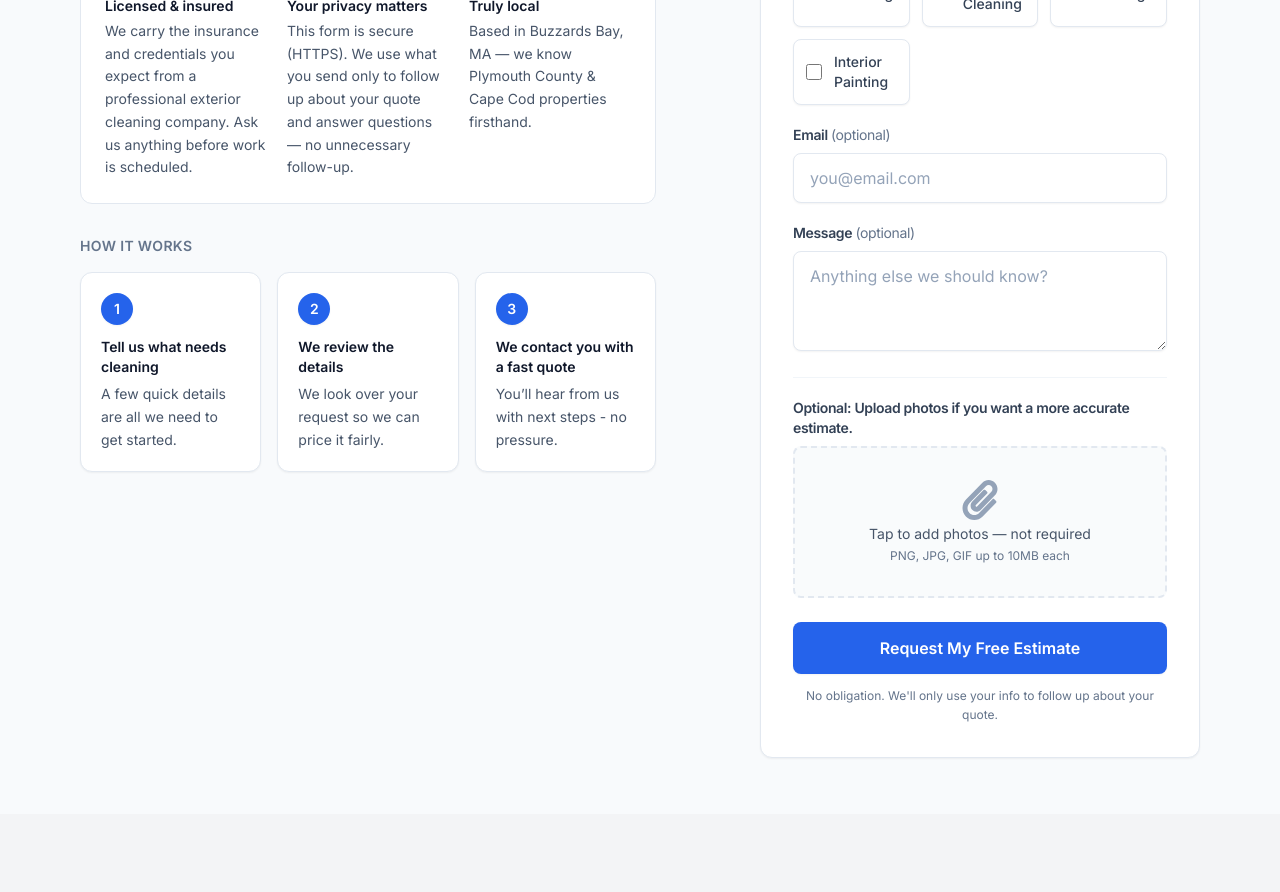
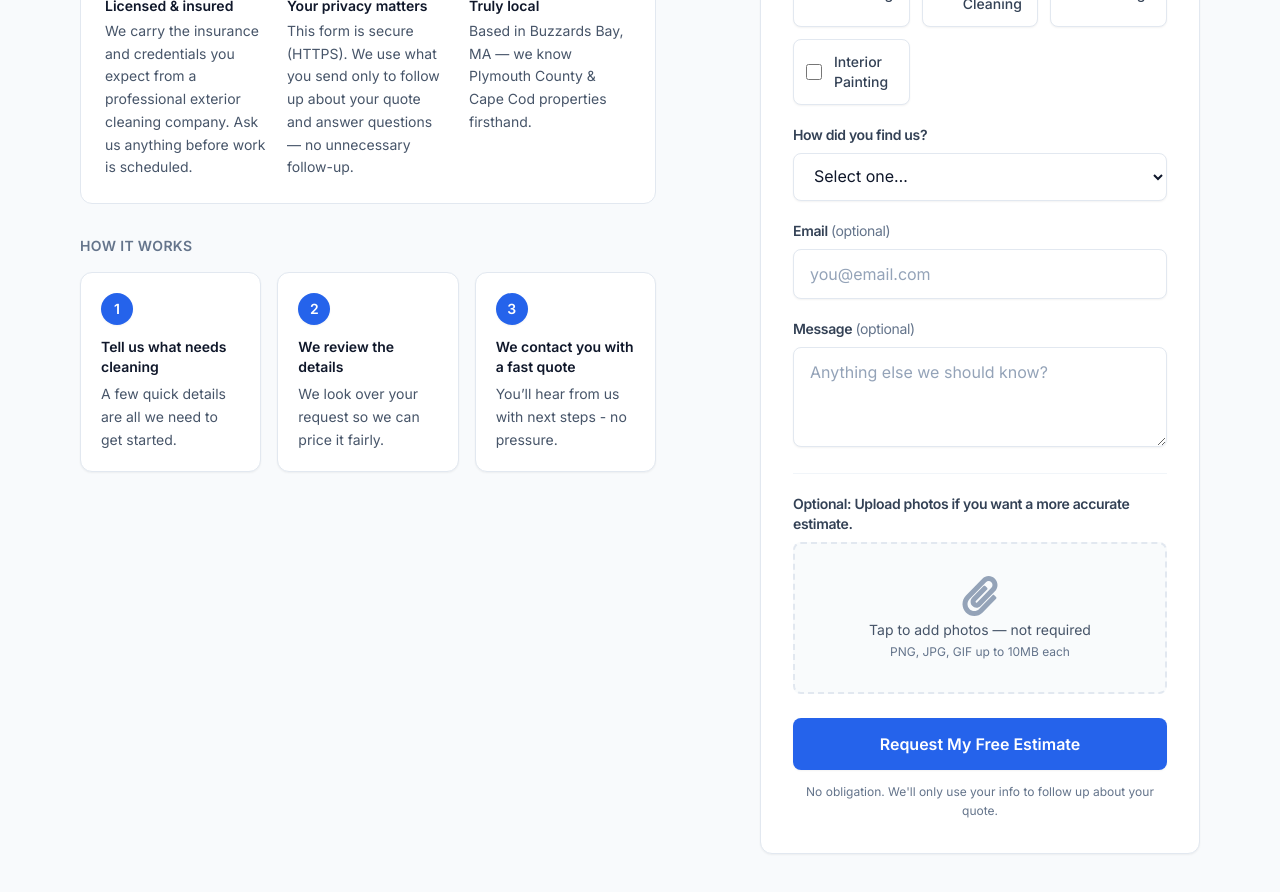
Before and after one commit to jaredvgraham/graham-power-washing, a Next.js app: page /quote in a window 1280 px wide. Shown: the part 920-1812 px from the top of the page. Before the commit the page ends 1734 px from the top, so only its background shows below. Built offline with nearby package versions, Linux system fonts and the light colour scheme.

Commit message:
how you founf us

```diff
--- a/src/app/api/admin/quote/route.ts
+++ b/src/app/api/admin/quote/route.ts
@@ -3,11 +3,11 @@ import { NextRequest, NextResponse } from "next/server";
 
 export async function POST(req: NextRequest, res: NextResponse) {
   try {
-    const { name, town, phone, email } = await req.json();
+    const { name, town, phone, email, howYouFoundUs } = await req.json();
 
     console.log("msg", name, town, phone);
 
-    await createQuote({ name, town, phone, email });
+    await createQuote({ name, town, phone, email, howYouFoundUs });
 
     return NextResponse.json(
       { message: "Quote created successfully!" },
--- a/src/app/api/quote/wash/route.ts
+++ b/src/app/api/quote/wash/route.ts
@@ -22,6 +22,7 @@ export async function POST(req: NextRequest, res: NextResponse) {
       email,
       phone,
       town,
+      howYouFoundUs,
       message,
       imageUrls,
       options,
@@ -32,6 +33,7 @@ export async function POST(req: NextRequest, res: NextResponse) {
       email,
       phone,
       town,
+      howYouFoundUs,
       message,
       imageUrls,
       options,
@@ -40,10 +42,15 @@ export async function POST(req: NextRequest, res: NextResponse) {
       ? options.map((o: string) => String(o).trim()).filter(Boolean)
       : [];
 
-    if (!name?.trim() || !phone?.trim() || !town?.trim()) {
+    if (
+      !name?.trim() ||
+      !phone?.trim() ||
+      !town?.trim() ||
+      !howYouFoundUs?.trim()
+    ) {
       return NextResponse.json(
         {
-          error: "Name, phone, and town are required",
+          error: "Name, phone, town, and how you found us are required",
           details: "Missing required fields",
         },
         { status: 400 },
@@ -79,6 +86,7 @@ export async function POST(req: NextRequest, res: NextResponse) {
     Email: ${email?.trim() || "Not provided"}
     Town: ${town.trim()}
     Phone: ${phone.trim()}
+    How they found us: ${howYouFoundUs.trim()}
     Options: ${optionsList.join(", ")}
     Message: ${message?.trim() || "—"}
     Images:
--- a/src/components/AiQuote.tsx
+++ b/src/components/AiQuote.tsx
@@ -72,6 +72,16 @@ const SERVICE_CHECKBOXES = [
   "Interior Painting",
 ] as const;
 
+const HOW_FOUND_OPTIONS = [
+  "Google search",
+  "Facebook",
+  "Instagram",
+  "Yard sign or saw our truck",
+  "Friend or neighbor referral",
+  "Previous customer",
+  "Other",
+] as const;
+
 /** Slate surfaces + brighter blue accents (CTAs, links, focus) */
 const ctaClasses =
   "inline-flex w-full items-center justify-center rounded-lg bg-blue-600 px-6 py-3.5 text-center text-base font-semibold text-white shadow-sm transition hover:bg-blue-700 focus-visible:outline focus-visible:outline-2 focus-visible:outline-offset-2 focus-visible:outline-blue-600 sm:w-auto";
@@ -83,6 +93,8 @@ const GetAiQuote = () => {
     email: "",
     phone: "",
     town: "",
+    howYouFoundUs: "",
+    howYouFoundUsOther: "",
     options: [] as string[],
     images: [] as File[],
     message: "",
@@ -104,6 +116,17 @@ const GetAiQuote = () => {
       return;
     }
 
+    const howYouFoundUs =
+      formData.howYouFoundUs === "Other"
+        ? formData.howYouFoundUsOther.trim()
+        : formData.howYouFoundUs.trim();
+
+    if (!howYouFoundUs) {
+      setErrorMessage("Please tell us how you found us.");
+      setIsSubmitting(false);
+      return;
+    }
+
     try {
       const uploadedBlobUrls = await Promise.all(
         formData.images.map(async (file) => {
@@ -119,6 +142,7 @@ const GetAiQuote = () => {
         name: formData.name.trim(),
         town: formData.town.trim(),
         phone: formData.phone.trim(),
+        howYouFoundUs,
         ...(formData.email.trim() ? { email: formData.email.trim() } : {}),
         phoneNumber: formData.phone.trim(),
       });
@@ -128,6 +152,7 @@ const GetAiQuote = () => {
         email: formData.email.trim(),
         phone: formData.phone.trim(),
         town: formData.town.trim(),
+        howYouFoundUs,
         message: formData.message.trim(),
         imageUrls: uploadedBlobUrls,
         options: formData.options,
@@ -401,6 +426,49 @@ const GetAiQuote = () => {
                   </div>
                 </div>
                 <div>
+                  <label htmlFor="howYouFoundUs" className={labelClasses}>
+                    How did you find us?
+                  </label>
+                  <select
+                    id="howYouFoundUs"
+                    name="howYouFoundUs"
+                    value={formData.howYouFoundUs}
+                    onChange={(e) =>
+                      setFormData({
+                        ...formData,
+                        howYouFoundUs: e.target.value,
+                        howYouFoundUsOther: "",
+                      })
+                    }
+                    className={inputClasses}
+                    required
+                  >
+                    <option value="">Select one…</option>
+                    {HOW_FOUND_OPTIONS.map((option) => (
+                      <option key={option} value={option}>
+                        {option}
+                      </option>
+                    ))}
+                  </select>
+                  {formData.howYouFoundUs === "Other" && (
+                    <input
+                      type="text"
+                      id="howYouFoundUsOther"
+                      name="howYouFoundUsOther"
+                      value={formData.howYouFoundUsOther}
+                      onChange={(e) =>
+                        setFormData({
+                          ...formData,
+                          howYouFoundUsOther: e.target.value,
+                        })
+                      }
+                      className={`${inputClasses} mt-3`}
+                      placeholder="Please tell us how you heard about us"
+                      required
+                    />
+                  )}
+                </div>
+                <div>
                   <label htmlFor="email" className={labelClasses}>
                     Email{" "}
                     <span className="font-normal text-slate-500">
--- a/src/components/admin/phoneCalls.tsx
+++ b/src/components/admin/phoneCalls.tsx
@@ -8,6 +8,7 @@ interface Quote {
   name: string;
   town: string;
   phone: string;
+  howYouFoundUs?: string;
 }
 
 const PhoneCalls = () => {
@@ -53,6 +54,11 @@ const PhoneCalls = () => {
             <p>
               <strong>Phone:</strong> {quote.phone}
             </p>
+            {quote.howYouFoundUs && (
+              <p>
+                <strong>How they found us:</strong> {quote.howYouFoundUs}
+              </p>
+            )}
           </div>
         ))}
         {quotes.length === 0 && (
--- a/src/services/firebaseQuoteService.ts
+++ b/src/services/firebaseQuoteService.ts
@@ -21,6 +21,7 @@ export async function createQuote(data: {
   town: string;
   phone: string;
   email?: string;
+  howYouFoundUs?: string;
 }) {
   const payload: Record<string, unknown> = {
     name: data.name,
@@ -31,6 +32,9 @@ export async function createQuote(data: {
   if (data.email?.trim()) {
     payload.email = data.email.trim();
   }
+  if (data.howYouFoundUs?.trim()) {
+    payload.howYouFoundUs = data.howYouFoundUs.trim();
+  }
   const quote = await db.collection("quotes").add(payload);
   return quote.id;
 }
```
